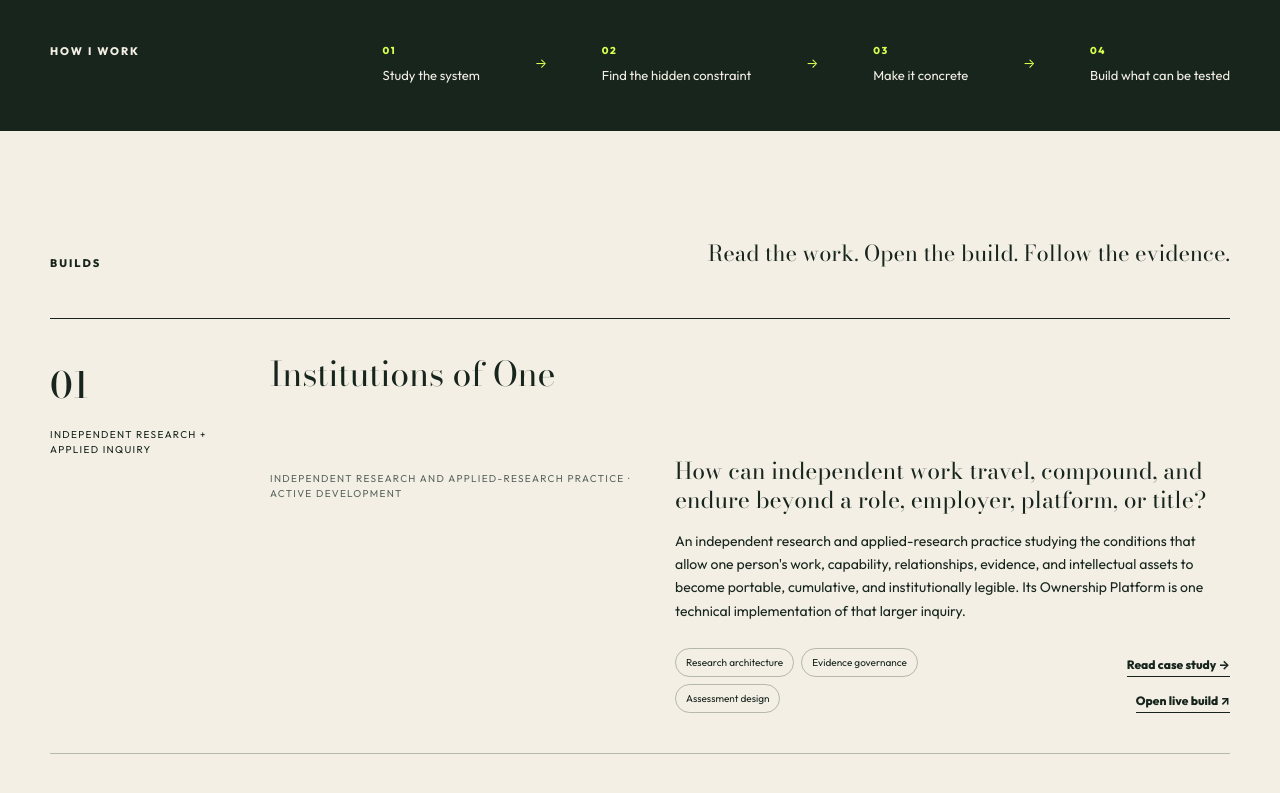
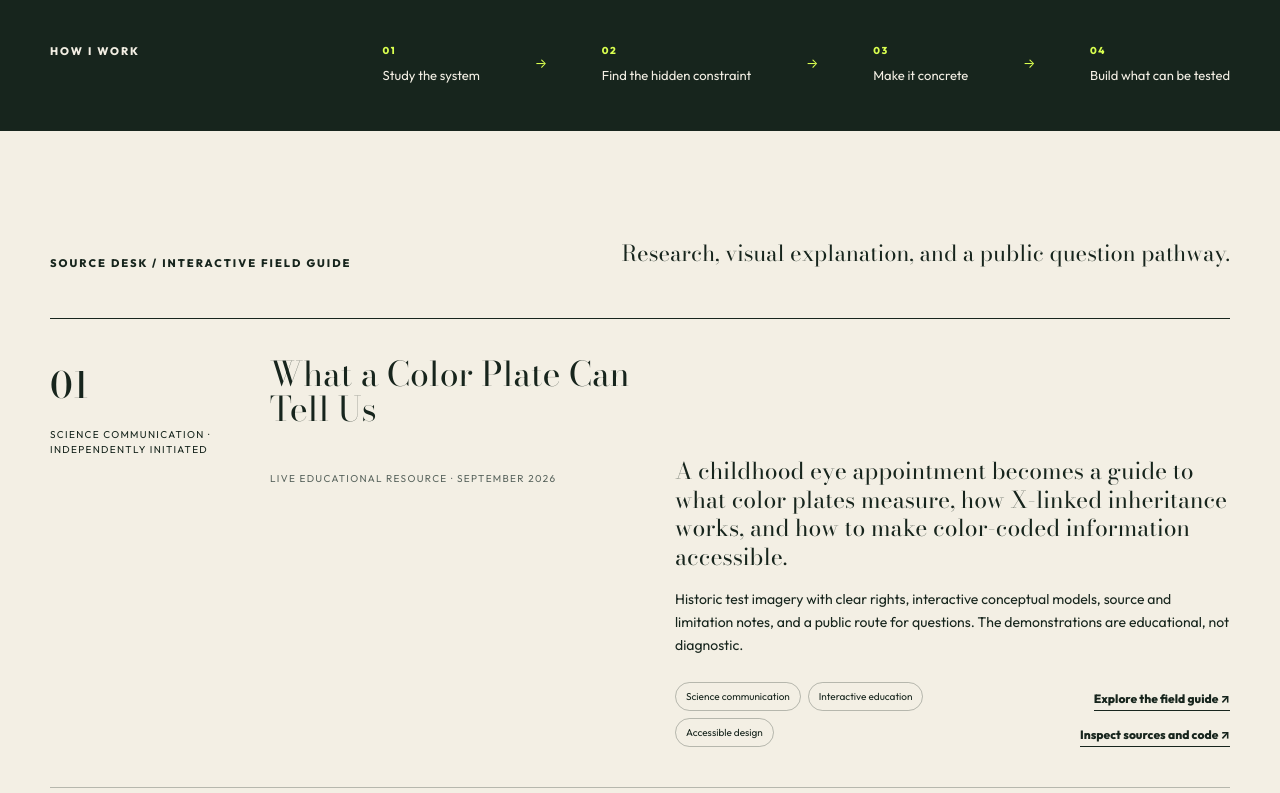
Before and after one commit to rn-collins/rn-selected-work, a Next.js app: page / in a window 1280 px wide. Shown: the part 800-1593 px from the top of the page. Built offline with nearby package versions, Linux system fonts and the light colour scheme.

Commit message:
Feature interactive color vision field guide with reciprocal link

```diff
--- a/app/page.tsx
+++ b/app/page.tsx
@@ -64,6 +64,31 @@ export default function Home() {
               <b>04</b>Build what can be tested
             </span>
           </div>
+        </div>
+      </section>
+      <section className="work shell" aria-labelledby="source-desk-title">
+        <div className="sectionhead">
+          <p className="eyebrow">Source Desk / Interactive field guide</p>
+          <p>Research, visual explanation, and a public question pathway.</p>
+        </div>
+        <div className="projects">
+          <article className="project">
+            <div className="projecttop">
+              <span className="num">01</span>
+              <span className="kind">Science communication · independently initiated</span>
+            </div>
+            <h2 id="source-desk-title">What a Color Plate Can Tell Us</h2>
+            <p className="status">Live educational resource · September 2026</p>
+            <p className="thesis">A childhood eye appointment becomes a guide to what color plates measure, how X-linked inheritance works, and how to make color-coded information accessible.</p>
+            <p className="copy">Historic test imagery with clear rights, interactive conceptual models, source and limitation notes, and a public route for questions. The demonstrations are educational, not diagnostic.</p>
+            <div className="projectfoot">
+              <div className="tags"><span>Science communication</span><span>Interactive education</span><span>Accessible design</span></div>
+              <div className="projectActions" aria-label="Color Vision Field Guide links">
+                <a href="https://color-vision-field-guide.vercel.app/" target="_blank" rel="noreferrer">Explore the field guide <span>↗</span></a>
+                <a href="https://github.com/rn-collins/color-vision-field-guide" target="_blank" rel="noreferrer">Inspect sources and code <span>↗</span></a>
+              </div>
+            </div>
+          </article>
         </div>
       </section>
       <section id="work" className="work shell">
```
